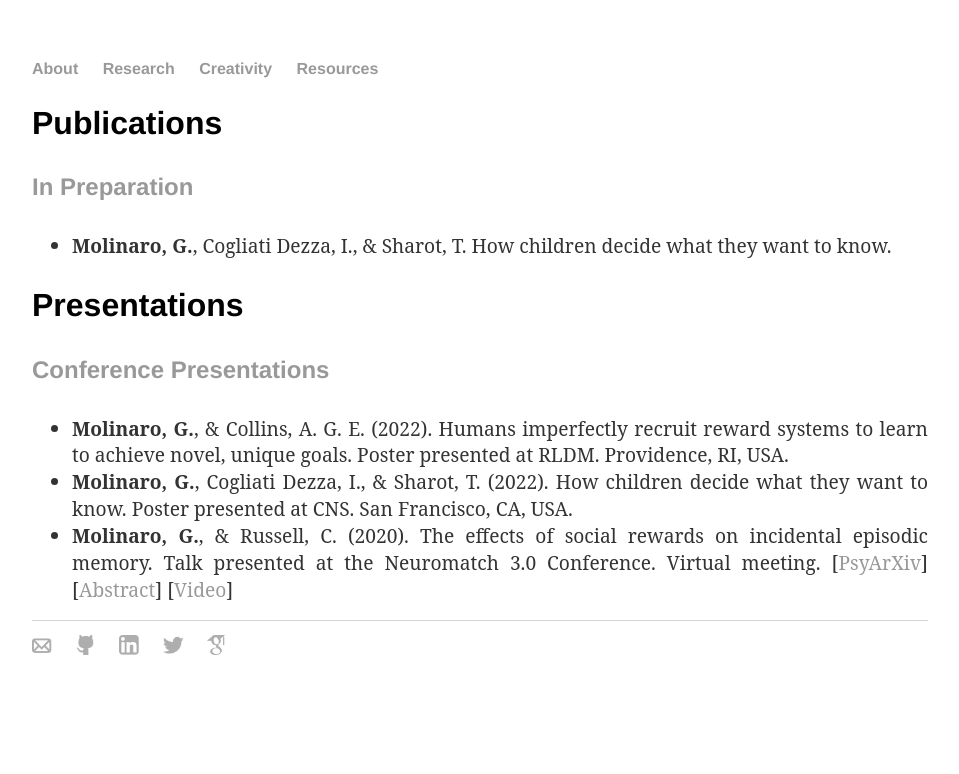
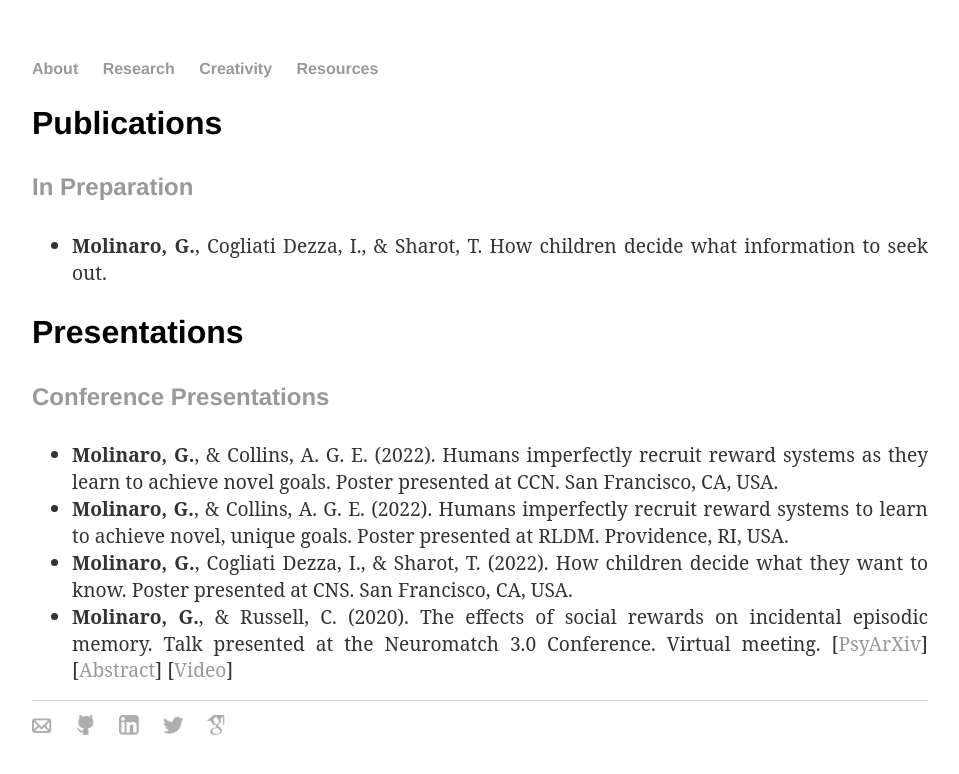
Before and after one commit to gaiamolinaro/gaiamolinaro.github.io, a Jekyll site: the page built from research/index.html, in a window 1280 px wide. Shown: the top 774 px of the page, without its empty margins (160-1119 px from the left). Built offline with Jekyll 4.4.1, drawn with Linux system fonts in a browser that asks for light colours; nearby versions of some CDN libraries.

Commit message:
Added CCN

```diff
--- a/research/index.html
+++ b/research/index.html
@@ -6,7 +6,7 @@ title: Research | Gaia Molinaro
     <h2>Publications</h2>
     <h4>In Preparation</h4>
     <ul>
-        <li class="p-li"><b>Molinaro, G.</b>, Cogliati Dezza, I., & Sharot, T. How children decide what they want to know.</li>
+        <li class="p-li"><b>Molinaro, G.</b>, Cogliati Dezza, I., & Sharot, T. How children decide what information to seek out.</li>
     </ul>
     <!-- h4>Preprints/h4
     ul
@@ -23,6 +23,9 @@ title: Research | Gaia Molinaro
     <h2>Presentations</h2>
     <h4>Conference Presentations</h4>
     <ul>
+        <li class="p-li"><b>Molinaro, G.</b>, & Collins, A. G. E. (2022). Humans imperfectly recruit reward systems as they learn to achieve novel goals.
+            Poster presented at CCN. San Francisco, CA, USA.
+            </li>
          <li class="p-li"><b>Molinaro, G.</b>, & Collins, A. G. E. (2022). Humans imperfectly recruit reward systems to learn to achieve novel, unique goals.
             Poster presented at RLDM. Providence, RI, USA.
             </li>
```
